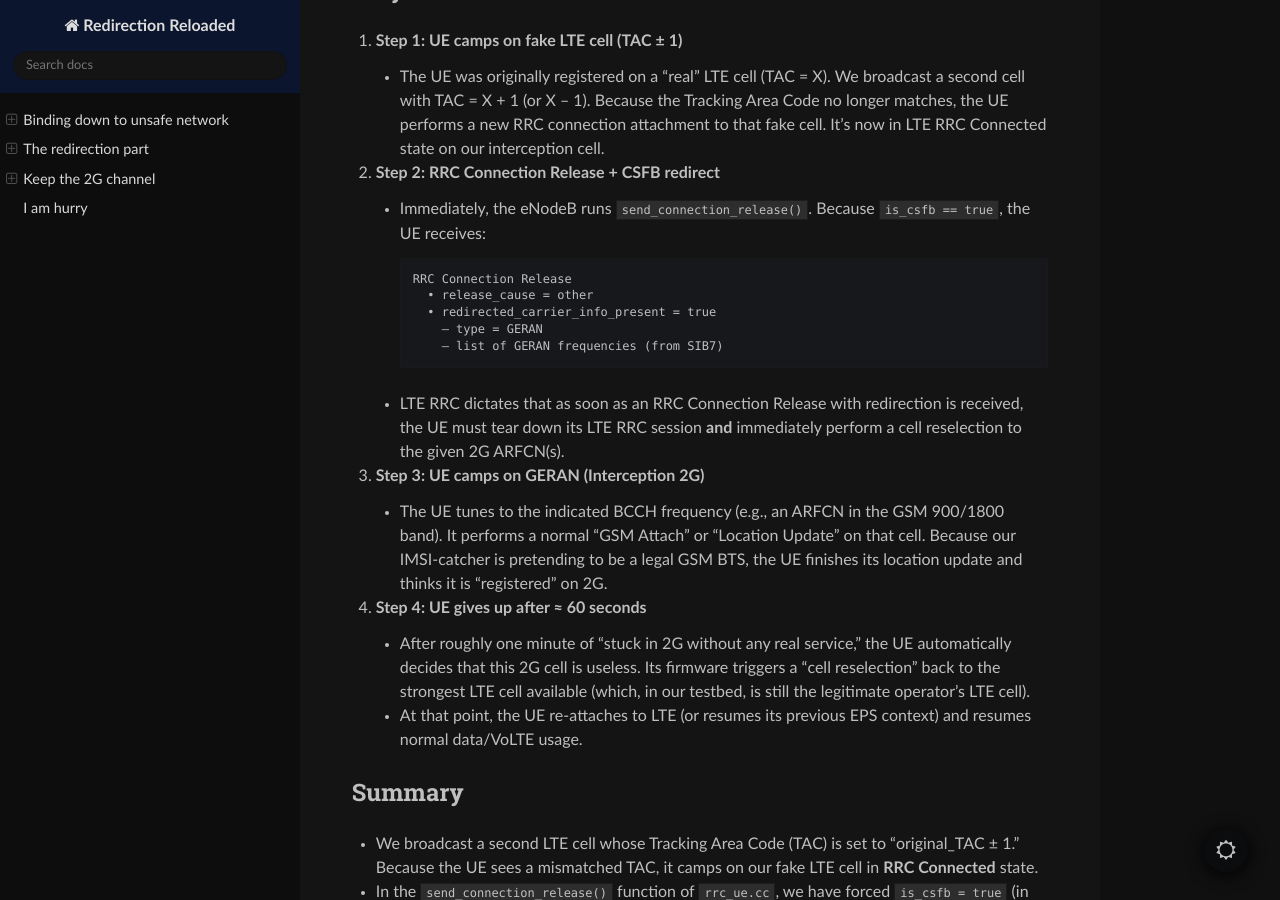
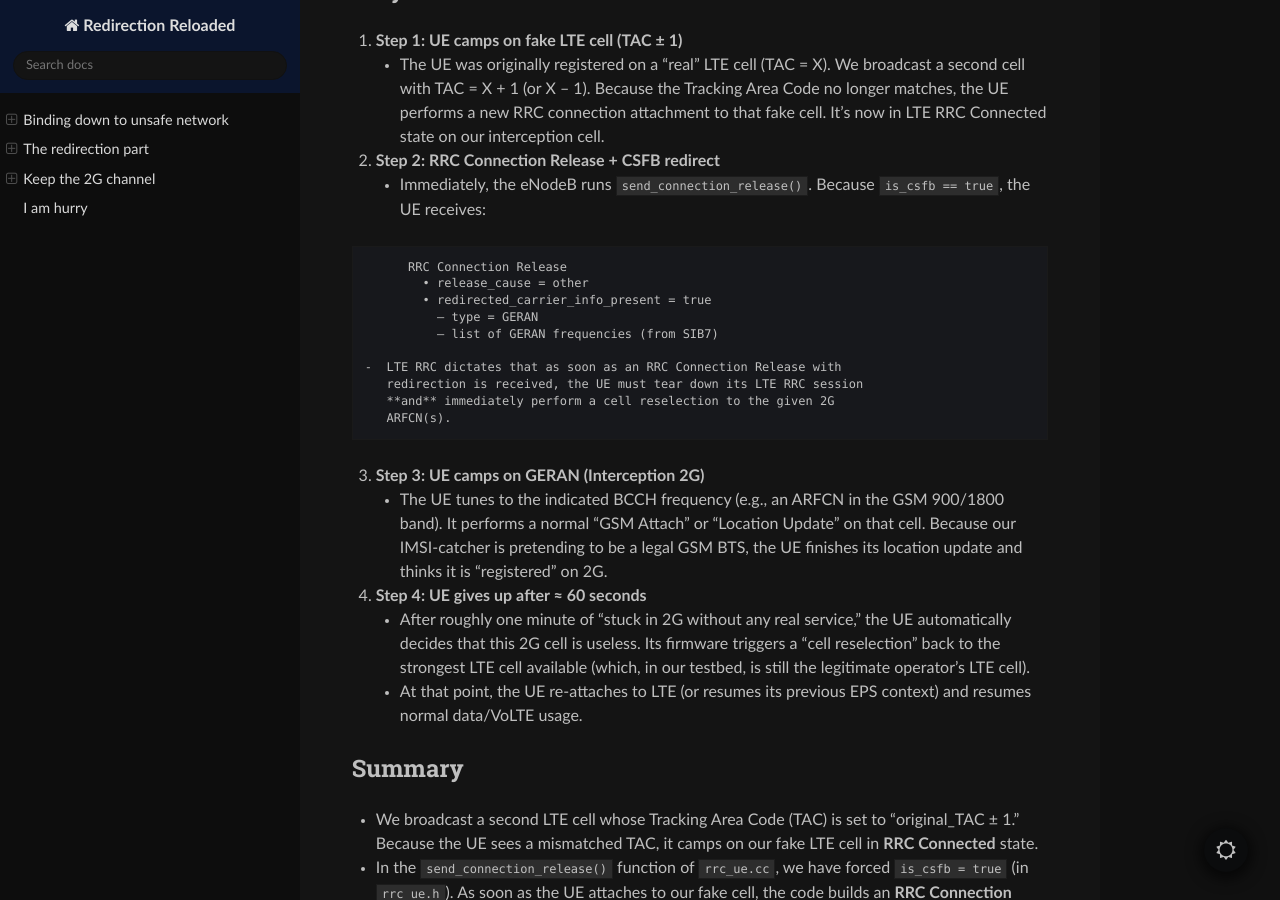
Before and after one commit to bbaranoff/binding-down-to-gsm, a Sphinx documentation site: the page built from docs/index.rst, in a window 1280 px wide and 900 px high, scrolled down 2443 px. Built offline with Sphinx 7.4.7 and the Read the Docs theme 3.1.0, drawn with Linux system fonts in a browser that asks for light colours.

Commit message:
Update index.rst

```diff
--- a/docs/index.rst
+++ b/docs/index.rst
@@ -123,7 +123,7 @@
    -  Immediately, the eNodeB runs ``send_connection_release()``.
       Because ``is_csfb == true``, the UE receives:
 
-      ::
+.. code::
 
          RRC Connection Release
            • release_cause = other
@@ -242,14 +242,13 @@
 -------------------------------------------------
 
 2.1 2G cell selection / reselection basics
--------------------------------------------
 
 When a UE is in Idle mode (RRC IDLE on LTE or Idle on 2G), it
 continually looks for the “best” cell according to these priorities (per
 3GPP TS 23.122 and TS 36.304):
 
 2.2 Cell‐ranking inside a given PLMN
-----------------------------------
+
 f multiple cells broadcast the same PLMN, the UE uses “cell
 reselection” criteria (signal‐strength thresholds and ranking
 parameters) to choose which one it likes best.
@@ -258,7 +257,6 @@
 it—unless it was forced by RRC redirection.
 
 2.3 Forced RRC redirection overrides normal camp rules
-~~~~~~~~~~~~~~~~~~~~~~~~~~~~~~~~~~~~~~~~~~~~~~~~~~~~~~~
 
 When an LTE eNodeB sends **“RRC Connection Release with
 edirected_carrier_info → GERAN, PLMN = 001–01, ARFCN = 871”**, the
```
